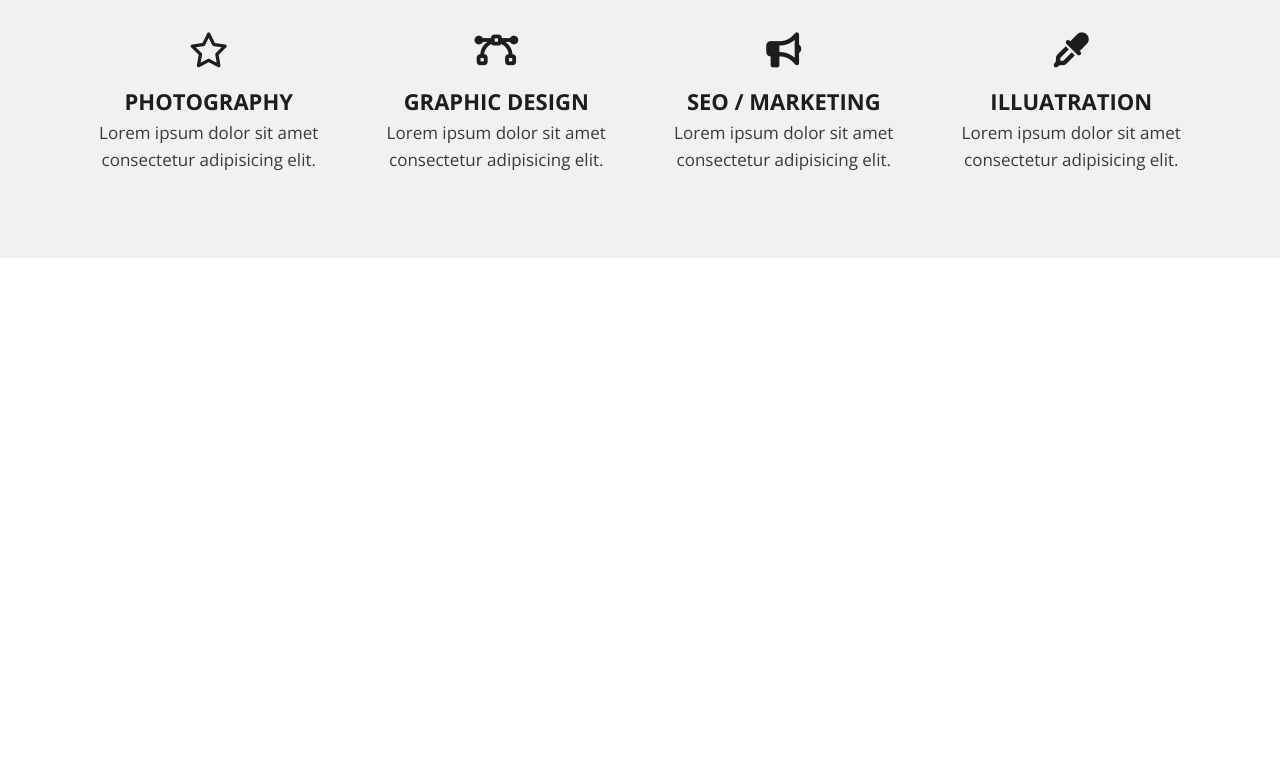
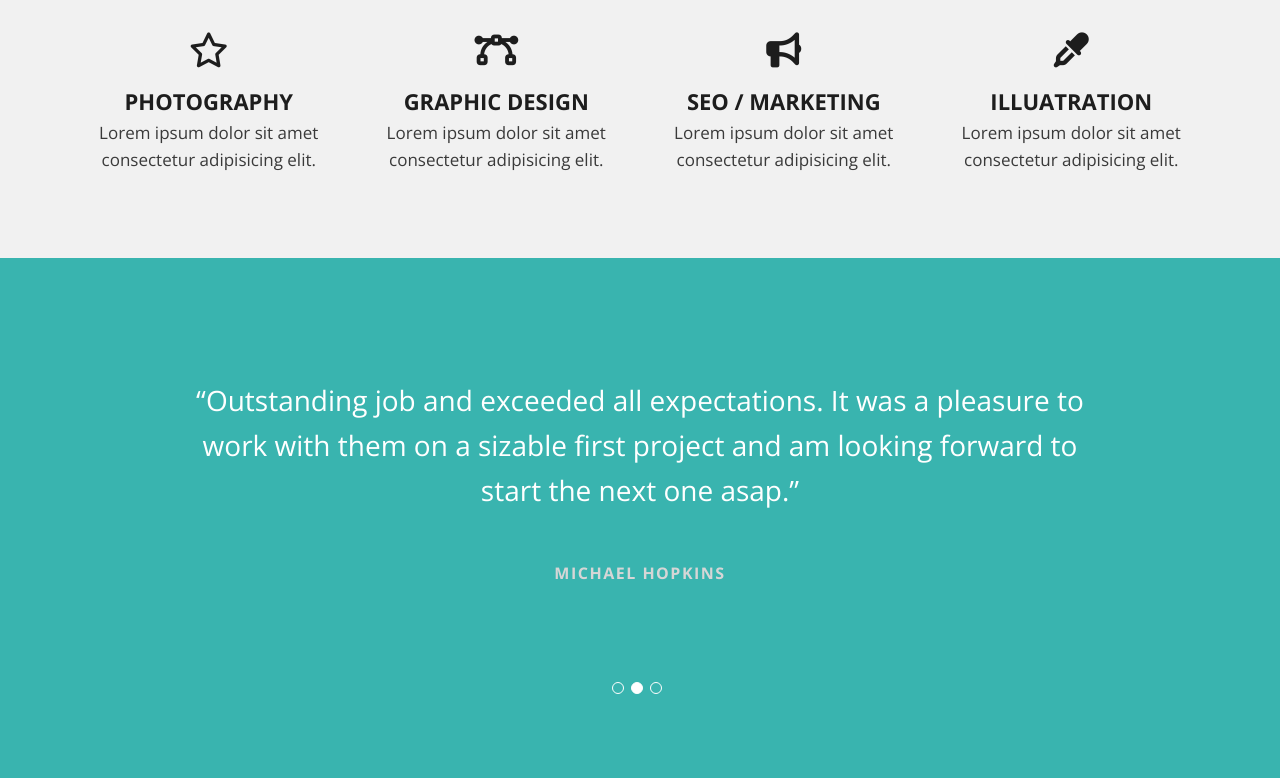
Before and after one commit to adnanebouali/Template-four, a plain HTML site: page index.html in a window 1280 px wide. Shown: the part 3068-3846 px from the top of the page. Before the commit the page ends 3326 px from the top, so only its background shows below. Drawn offline with nearby package versions, Linux system fonts and the light colour scheme.

Commit message:
testimonials section

```diff
--- a/css/style.css
+++ b/css/style.css
@@ -360,3 +360,53 @@ ul {
 }
 
 /* Start services */
+/* Start testimonials */
+.testimonials {
+  padding-top: var(--padding);
+  padding-bottom: var(--padding);
+  background-color: var(--main-color);
+}
+.testimonials .container {
+  text-align: center;
+  color: var(--section-color);
+}
+.testimonials .container q {
+  display: block;
+  margin: 0 auto;
+  max-width: 900px;
+  padding: 60px 0 30px;
+  font-size: 28px;
+  color: white;
+  line-height: var(--line-hight);
+  font-weight: 200;
+}
+.testimonials .container h4 {
+  text-transform: uppercase;
+  color: rgb(214, 214, 214);
+  margin-bottom: 100px;
+  letter-spacing: 1.5px;
+}
+.testimonials .container span {
+  border: 1px solid white;
+  width: 12px;
+  height: 12px;
+  display: inline-block;
+  border-radius: 50%;
+  -webkit-border-radius: 50%;
+  -moz-border-radius: 50%;
+  -ms-border-radius: 50%;
+  -o-border-radius: 50%;
+
+  margin-right: 7px;
+  margin-bottom: 20px;
+}
+.testimonials .container span.active {
+  background-color: white;
+}
+@media (max-width: 767px) {
+  .testimonials .container q {
+    padding: 30px 0 30px;
+    font-size: 20px;
+  }
+}
+/* End testimonials */
--- a/index.html
+++ b/index.html
@@ -179,6 +179,15 @@
     </div>
   </div>
   <!-- End Services -->
+  <div class="testimonials" id="testimonials">
+    <div class="container">
+      <q>Outstanding job and exceeded all expectations. It was a pleasure
+        to work with them on a sizable first project and am looking
+        forward to start the next one asap.</q>
+      <h4>michael hopkins</h4>
+      <span></span><span class="active"></span><span></span>
+    </div>
+  </div>
 </body>
 
 </html>
```
